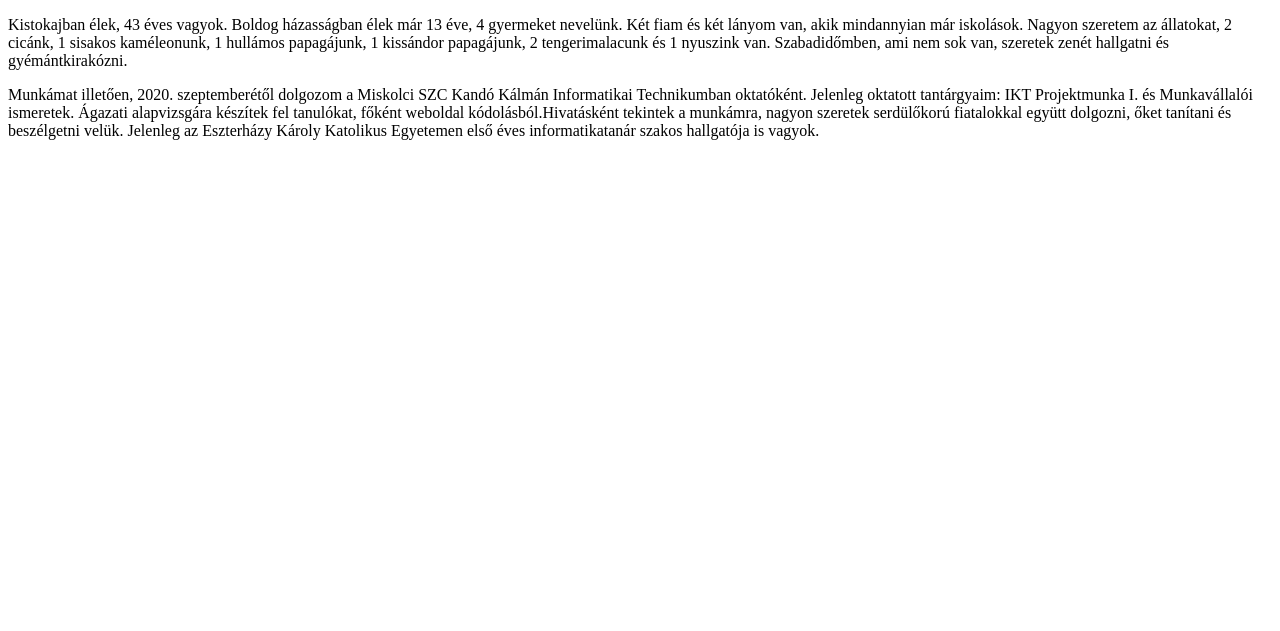
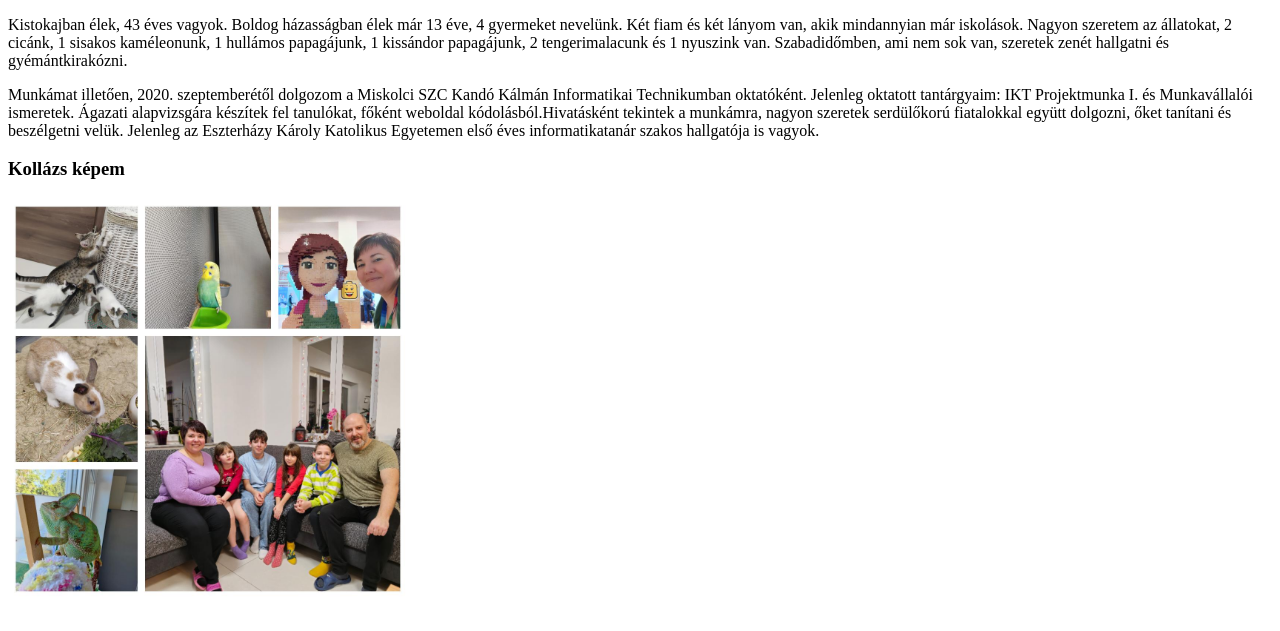
Before and after one commit to sandornefr/9.C_2.cs_web, a plain HTML site: page index.html in a window 1280 px wide. Shown: the part 131-762 px from the top of the page. Drawn offline with Linux system fonts and the light colour scheme.

Commit message:
kollázs

```diff
--- a/index.html
+++ b/index.html
@@ -14,6 +14,7 @@
     <h3>Bemutatkozás</h3>
     <p>Kistokajban élek, 43 éves vagyok. Boldog házasságban élek már 13 éve, 4 gyermeket nevelünk. Két fiam és két lányom van, akik mindannyian már iskolások. Nagyon szeretem az állatokat, 2 cicánk, 1 sisakos kaméleonunk, 1 hullámos papagájunk, 1 kissándor papagájunk, 2 tengerimalacunk és 1 nyuszink van. Szabadidőmben, ami nem sok van, szeretek zenét hallgatni és gyémántkirakózni.</p>
     <p>Munkámat illetően, 2020. szeptemberétől dolgozom a Miskolci SZC Kandó Kálmán Informatikai Technikumban oktatóként. Jelenleg oktatott tantárgyaim: IKT Projektmunka I. és Munkavállalói ismeretek. Ágazati alapvizsgára készítek fel tanulókat, főként weboldal kódolásból.Hivatásként tekintek a munkámra, nagyon szeretek serdülőkorú fiatalokkal együtt dolgozni, őket tanítani és beszélgetni velük. Jelenleg az Eszterházy Károly Katolikus Egyetemen első éves informatikatanár szakos hallgatója is vagyok.</p>
-
+    <h3>Kollázs képem</h3>
+    <img src="img/kollazs.jpg" alt="kollázs" title="kollázs" width="400">
 </body>
 </html>
```
Also changed, not shown: img/kollazs.jpg (added).
